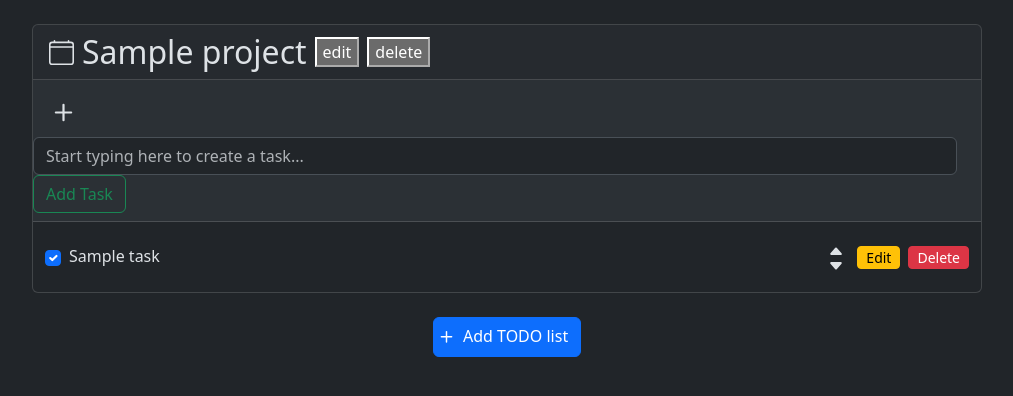
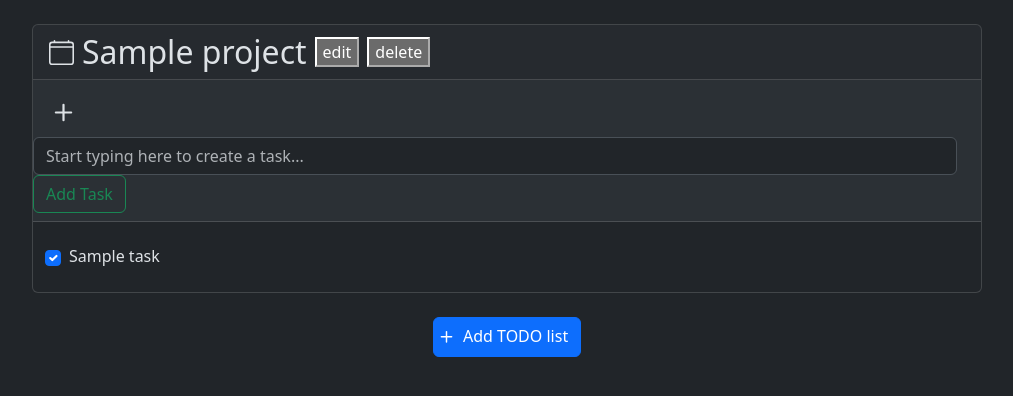
Before and after one commit to Anderli-dev/Test_RenovateHub, a Django app: page / in a window 1280 px wide. Shown: the part 30-426 px from the top of the page, without its empty margins (133-1146 px from the left). Run offline with Django 5.2, Linux system fonts and the light colour scheme; a user stored in the database is signed in; tables that the repository leaves empty hold one stand-in row (values such as "Sample post").

Commit message:
some styling of task list

```diff
--- a/task_manager/templates/_task_item_partial.html
+++ b/task_manager/templates/_task_item_partial.html
@@ -1,6 +1,6 @@
 {% block task-form %}
     <div
-        class="container mb-3 mb-sm-2 mb-md-0 border-top draggable"
+        class="task container mb-3 mb-sm-2 mb-md-0 border-top draggable"
         id="task-{{ task.id }}"
         draggable="true"
         data-task-id="{{ task.id }}"
@@ -22,11 +22,11 @@
                         hx-target-4*="#error-modal"
                         hx-swap="outerHTML"
                     >
-                    <p class="m-0 ms-2 d-flex align-items-center " style="cursor: default; user-select: text;">
+                    <p class="m-0 ms-2 d-flex align-items-center selecteble">
                         {{ task.name }}
                     </p>
                 </div>
-                <div class="col d-flex flex-row-reverse align-items-center">
+                <div class="col d-flex flex-row-reverse align-items-center task-hover-controls">
                     <div class="d-flex flex-column">
                         <button class="btn p-0" onclick="moveTask(this, 'up', {{project.id}})">
                             <svg xmlns="http://www.w3.org/2000/svg" width="16" height="22" fill="currentColor" class="bi bi-caret-up-fill" viewBox="0 -6 16 16">
@@ -43,7 +43,7 @@
                     </div>
                 </div>
             </div>
-            <div class="col-12 col-md-auto p-0 d-flex align-items-center gap-2 ps-4 ps-md-0">
+            <div class="col-12 col-md-auto p-0 d-flex align-items-center gap-2 ps-4 ps-md-0 task-hover-controls">
                 <button
                     class="btn btn-sm btn-warning action-btn"
                     style="--bs-btn-padding-y: 0;"
--- a/task_manager/templates/base.html
+++ b/task_manager/templates/base.html
@@ -27,6 +27,19 @@
             }
             .draggable:first-of-type {
                 border-top: none !important;
+            }
+            .task-hover-controls{
+                opacity: 0;
+                pointer-events: none;
+                transition: opacity 0.3s ease-in-out;
+            }
+            .task:hover .task-hover-controls{
+                opacity: 1;
+                pointer-events: auto;
+            }
+            .selecteble{
+                cursor: default;
+                user-select: text;
             }
         </style>
 
```
